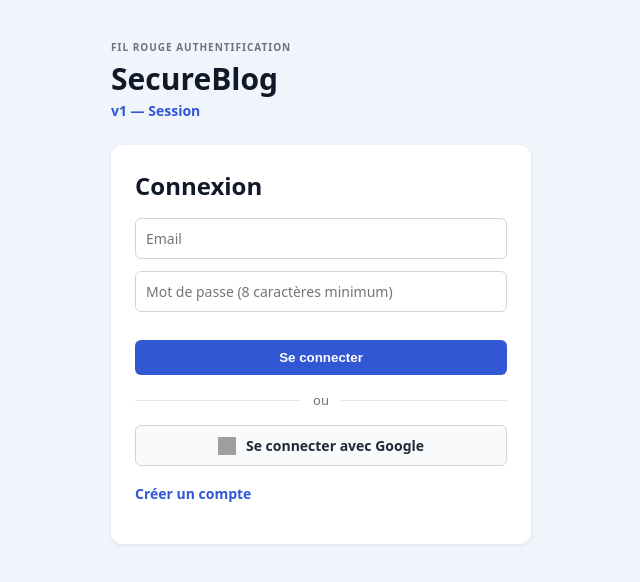
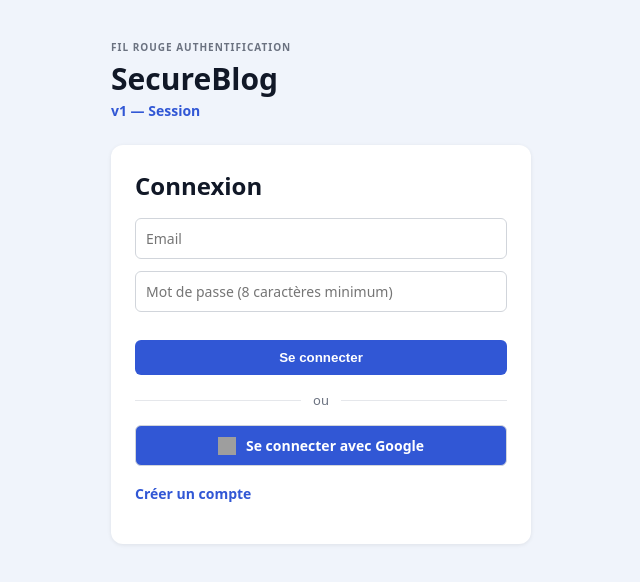
Before and after one commit to fanarkt08/SecureBlog_V1, a website: page src/view/login.html in a window 1280 px wide. In both pictures the pointer is over the link "Se connecter avec Google". Shown: the whole page, without its empty margins (319-959 px from the left). Drawn offline with Linux system fonts and the light colour scheme; no server answers; grey boxes are pictures that could not be loaded.

Commit message:
update google hover behavior

```diff
--- a/src/view/styles/style.css
+++ b/src/view/styles/style.css
@@ -162,5 +162,6 @@ a:not(.btn):hover {
   border: 1px solid #d1d5db;
 }
 .btn-google:hover {
-  background: #f9fafb;
+  background: var(--blue);
+  color: #fff;
 }
```
